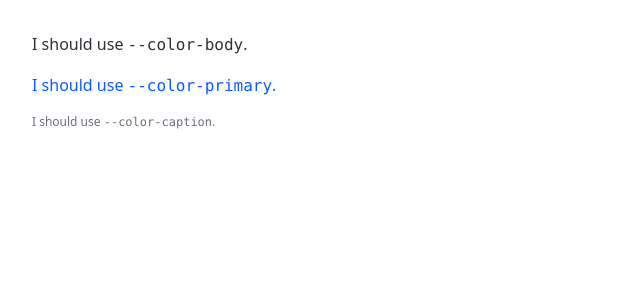
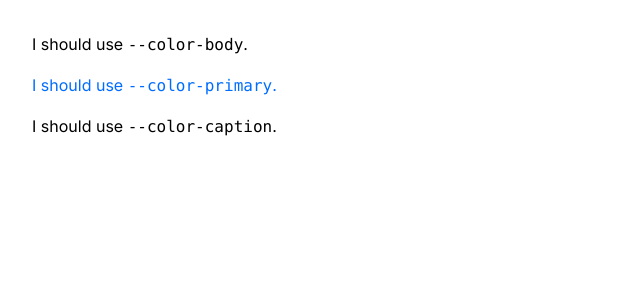
Before and after one commit to seanallen1155-crypto/nxup-frontend, a Next.js app: page / in a window 1280 px wide. Shown: the top 300 px of the page, without its empty margins (0-640 px from the left). Built offline with nearby package versions, Linux system fonts and the light colour scheme.

Commit message:
Fix Tailwind config typing for Vercel

```diff
--- a/tailwind.config.ts
+++ b/tailwind.config.ts
@@ -1,18 +1,17 @@
-import type { Config } from "tailwindcss"
-import { nxupTheme } from "./theme"
+import type { Config } from "tailwindcss";
+import { nxupTheme } from "./theme";
 
 const config: Config = {
+  content: [
+    "./src/**/*.{js,ts,jsx,tsx}",
+  ],
   darkMode: "class",
-  content: [
-    "./src/app/**/*.{js,ts,jsx,tsx}",
-    "./src/components/**/*.{js,ts,jsx,tsx}",
-  ],
   theme: {
     extend: {
-      ...nxupTheme.theme.extend,  // ✅ merge brand theme
+      ...nxupTheme.theme.extend,
     },
   },
   plugins: [],
-}
+};
 
-export default config
+export default config;
--- a/theme.ts
+++ b/theme.ts
@@ -1,72 +1,34 @@
-import type { Config } from "tailwindcss";
-
-export const nxupTheme: Config = {
+// theme.ts
+export const nxupTheme = {
   theme: {
     extend: {
       colors: {
-        primary: {
-          DEFAULT: "hsl(var(--color-primary))",
-          foreground: "#FFFFFF",
-        },
-        secondary: {
-          DEFAULT: "hsl(var(--color-secondary))",
-          foreground: "#FFFFFF",
-        },
-        accent: {
-          DEFAULT: "hsl(var(--color-accent))",
-          foreground: "#0E0E0E",
-        },
-        success: {
-          DEFAULT: "hsl(var(--color-success))",
-          foreground: "#FFFFFF",
-        },
-        warning: {
-          DEFAULT: "hsl(var(--color-warning))",
-          foreground: "#0E0E0E",
-        },
-        error: {
-          DEFAULT: "hsl(var(--color-error))",
-          foreground: "#FFFFFF",
-        },
-
-        // Backgrounds
-        background: "hsl(var(--color-bg))",
-        muted: "hsl(var(--color-bg-muted))",
-
-        // Typography
-        body: "hsl(var(--color-body))",       // ✅ semantic body text
-        caption: "hsl(var(--color-caption))", // ✅ semantic caption text
-
-        // Neutral Grays
+        primary: { DEFAULT: "#006DFF", foreground: "#FFFFFF" },
+        secondary: { DEFAULT: "#FF4081", foreground: "#FFFFFF" },
+        accent: { DEFAULT: "#FFC107", foreground: "#000000" },
+        success: { DEFAULT: "#4CAF50", foreground: "#FFFFFF" },
+        warning: { DEFAULT: "#FF9800", foreground: "#000000" },
+        error: { DEFAULT: "#F44336", foreground: "#FFFFFF" },
         gray: {
-          50: "hsl(var(--color-gray-50))",
-          100: "hsl(var(--color-gray-100))",
-          200: "hsl(var(--color-gray-200))",
-          400: "hsl(var(--color-gray-400))",
-          600: "hsl(var(--color-gray-600))",
-          800: "hsl(var(--color-gray-800))",
+          50: "#FAFAFA",
+          100: "#F5F5F5",
+          200: "#EEEEEE",
+          300: "#E0E0E0",
+          400: "#BDBDBD",
+          500: "#9E9E9E",
+          600: "#757575",
+          700: "#616161",
+          800: "#424242",
+          900: "#212121",
         },
       },
       borderRadius: {
-        lg: "1rem",
-        xl: "1.25rem",
+        xl: "1rem",
         "2xl": "1.5rem",
       },
       fontFamily: {
-        sans: ["Manrope Variable", "Inter Variable", "system-ui", "sans-serif"],
-        mono: ["Menlo", "Monaco", "ui-monospace", "SFMono-Regular", "monospace"],
-      },
-      fontSize: {
-        h1: ["2.25rem", { lineHeight: "2.75rem", fontWeight: "700" }],
-        h2: ["1.875rem", { lineHeight: "2.25rem", fontWeight: "600" }],
-        h3: ["1.5rem", { lineHeight: "2rem", fontWeight: "600" }],
-        body: ["1rem", { lineHeight: "1.5rem", fontWeight: "400" }],
-        small: ["0.875rem", { lineHeight: "1.25rem", fontWeight: "400" }],
-        caption: ["0.75rem", { lineHeight: "1rem", fontWeight: "400" }],
-      },
-      spacing: {
-        18: "4.5rem",
-        22: "5.5rem",
+        sans: ["Inter", "sans-serif"],
+        heading: ["Manrope", "sans-serif"],
       },
     },
   },
```
